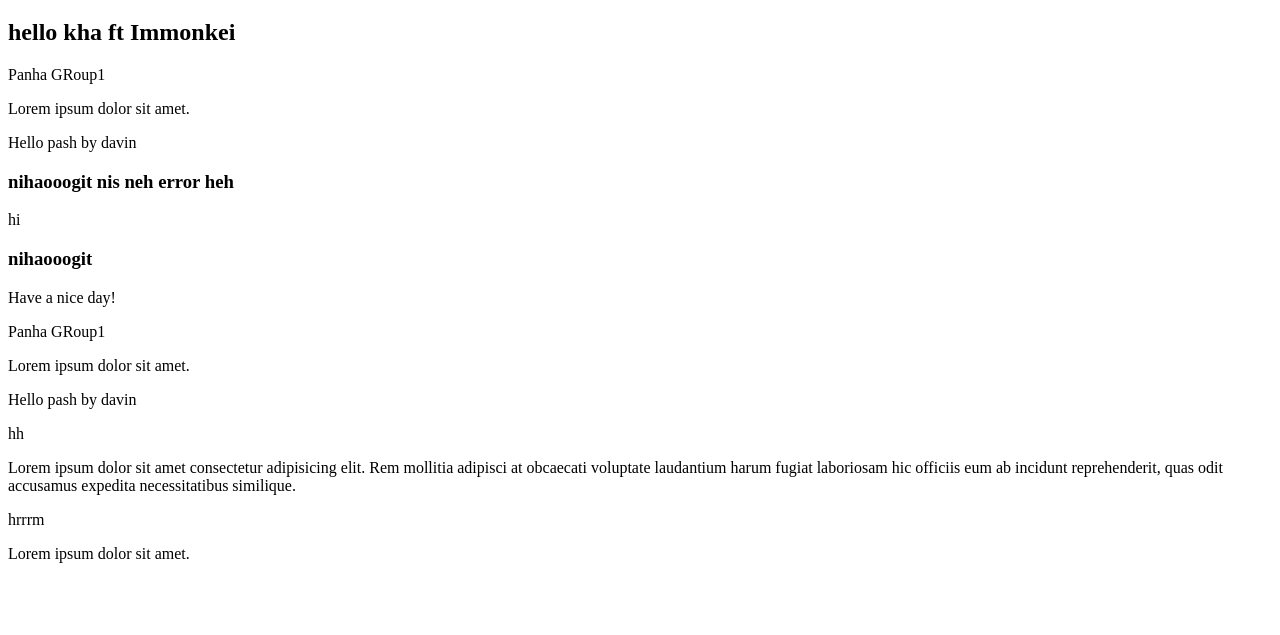
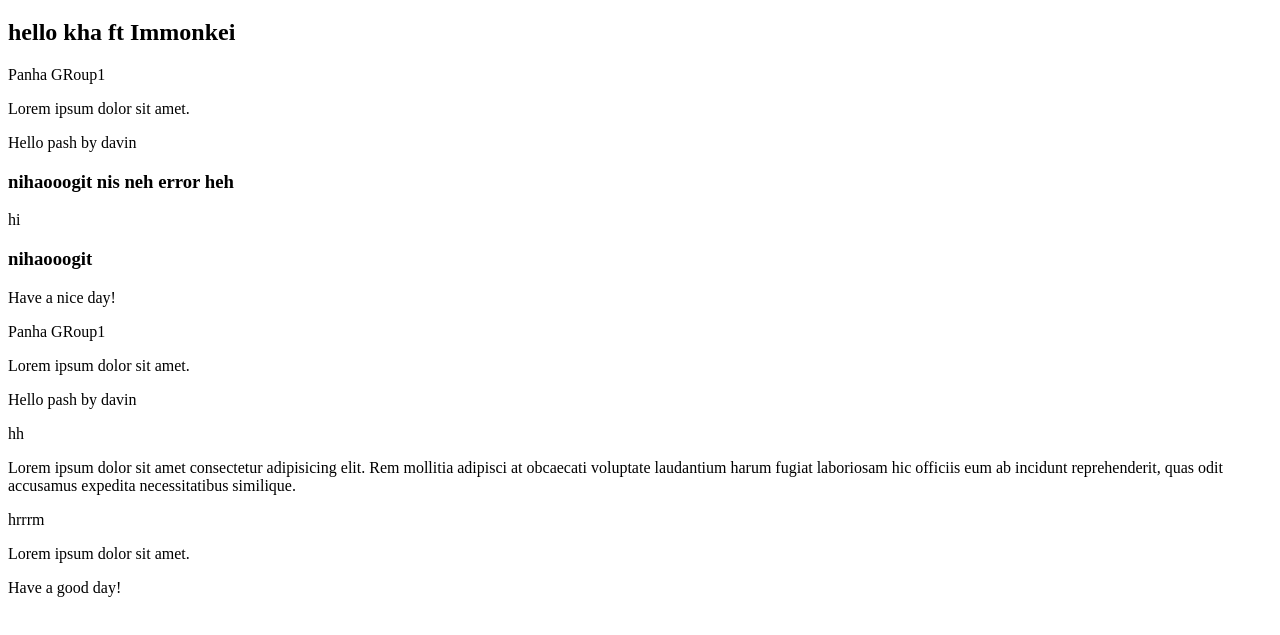
Before and after one commit to reanchanrin12/Group1, a plain HTML site: page index.html in a window 1280 px wide. Shown: the part 61-696 px from the top of the page. Drawn offline with Linux system fonts and the light colour scheme.

Commit message:
add more p

```diff
--- a/index.html
+++ b/index.html
@@ -35,5 +35,6 @@
     </p>
     <p>hrrrm</p>
     <p>Lorem ipsum dolor sit amet.</p>
+    <p>Have a good day!</p>
   </body>
 </html>
```
